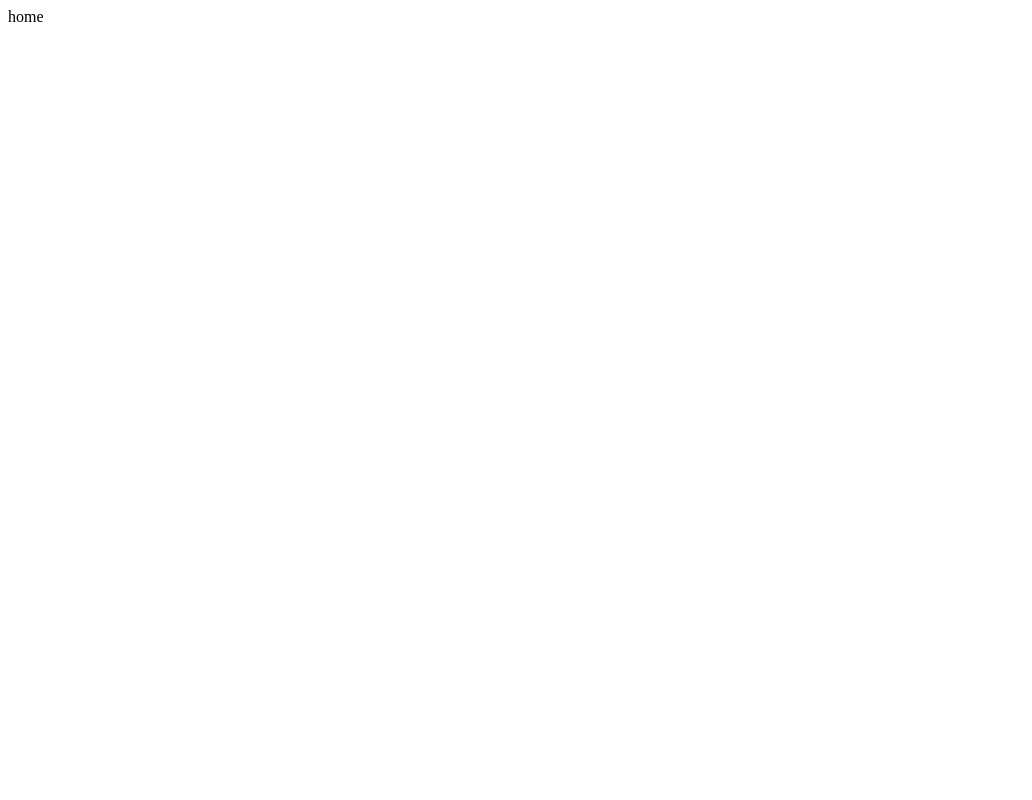
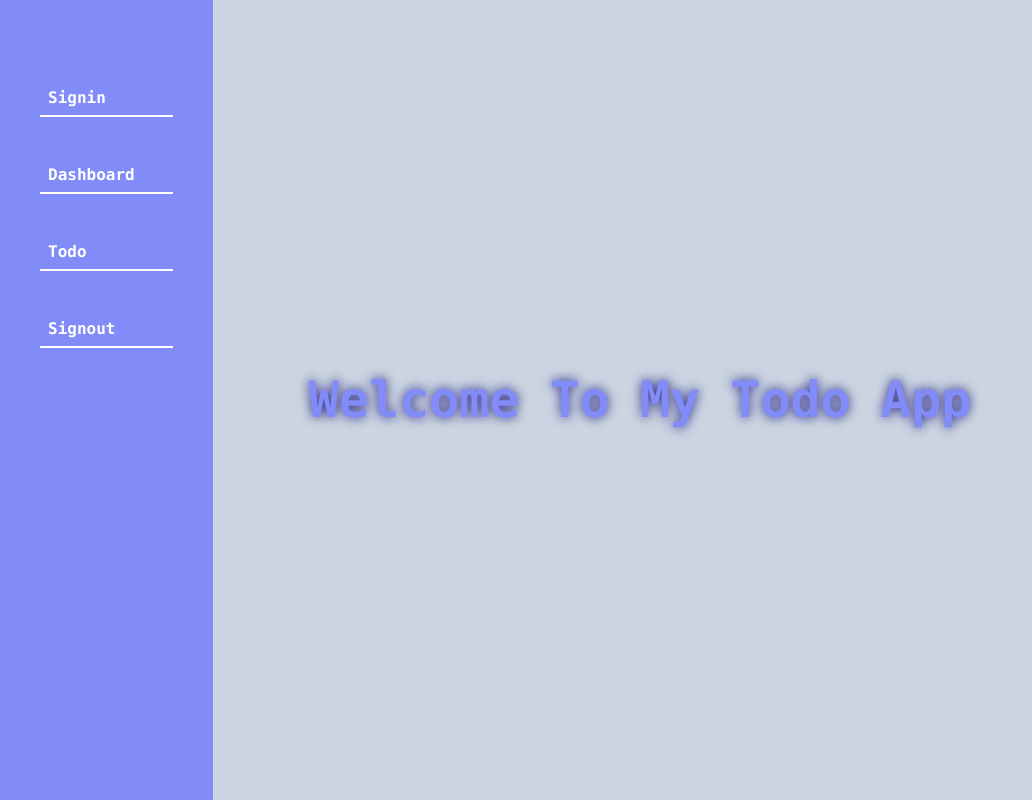
Before and after one commit to saharNrv/todo-next, a Next.js app: page / in a window 1280 px wide. Shown: the whole page, without its empty margins (0-1032 px from the left). Built offline with nearby package versions, Linux system fonts and the light colour scheme.

Commit message:
creating sidebar

```diff
--- a/package.json
+++ b/package.json
@@ -9,9 +9,10 @@
     "lint": "next lint"
   },
   "dependencies": {
+    "axios": "^1.6.8",
+    "next": "14.2.3",
     "react": "^18",
-    "react-dom": "^18",
-    "next": "14.2.3"
+    "react-dom": "^18"
   },
   "devDependencies": {
     "postcss": "^8",
--- a/pages/index.js
+++ b/pages/index.js
@@ -2,8 +2,18 @@ import React from 'react';
 
 export default function Home() {
   return (
-    <div>
-      home
+    <div className='home'>
+     <div className="sidebar">
+      <ul>
+        <li>Signin</li>
+        <li>Dashboard</li>
+        <li>Todo</li>
+        <li>Signout</li>
+      </ul>
+     </div>
+     <div>
+      <h1 className='home-title'>Welcome To My Todo App</h1>
+     </div>
     </div>
   );
 }
--- a/styles/globals.css
+++ b/styles/globals.css
@@ -0,0 +1,23 @@
+*{
+  margin: 0;
+  padding: 0;
+  box-sizing: border-box;
+}
+.home{
+  @apply bg-slate-300 h-screen relative flex items-center justify-center
+}
+.sidebar{
+  @apply w-1/6 h-screen absolute left-0 bg-indigo-400 p-10 backdrop-blur-lg
+
+}
+.sidebar ul{
+  @apply list-none mt-10
+}
+.sidebar li{
+  @apply mb-10 p-2 text-white font-mono font-bold cursor-pointer  hover:text-indigo-700;
+  border-bottom: 2px solid white;
+}
+.home-title{
+  @apply text-indigo-400 text-[50px] font-mono ;
+  text-shadow: 0 0 12px  rgb(37, 30, 129);
+}
```
Also changed, not shown: configs/db.js (added), 1 other file (tests, documents, lock files or other folders).
